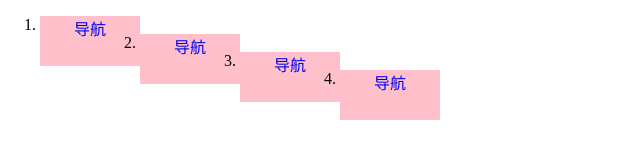
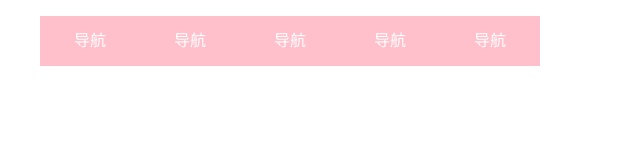
Before and after one commit to Tristayu/homework, a plain HTML site: page index3.html in a window 1280 px wide. Shown: the whole page, without its empty margins (0-640 px from the left). Drawn offline with Linux system fonts and the light colour scheme.

Commit message:
Add files via upload

```diff
--- a/index3.html
+++ b/index3.html
@@ -2,7 +2,7 @@
 <html>
 	<head>
 		<meta charset="utf-8">
-		<title>第二个作业</title>
+		<title>第二个页面</title>
 	</head>
 	<style>
 		body{
@@ -10,8 +10,7 @@
 			margin:0;
 		}
 		li{
-			     list-style:none；
-
+			list-style:none;
 		}
 		a{
 			float:left;
@@ -19,7 +18,7 @@
 			height:50px;
 			background:pink;
 			text-align:center;
-				line-height:50px
+			line-height:50px;
 			color:white;
 			text-decoration:none;
 			font-family:'微软雅黑'
@@ -35,6 +34,7 @@
 			<li><a href="#">导航</a></li>
 			<li><a href="#">导航</a></li>
 			<li><a href="#">导航</a></li>
+			<li><a href="#">导航</a></li>
 		</ul>
 	</body>
 </html>
```
Lines whose indentation alone changed are shown as unchanged.
